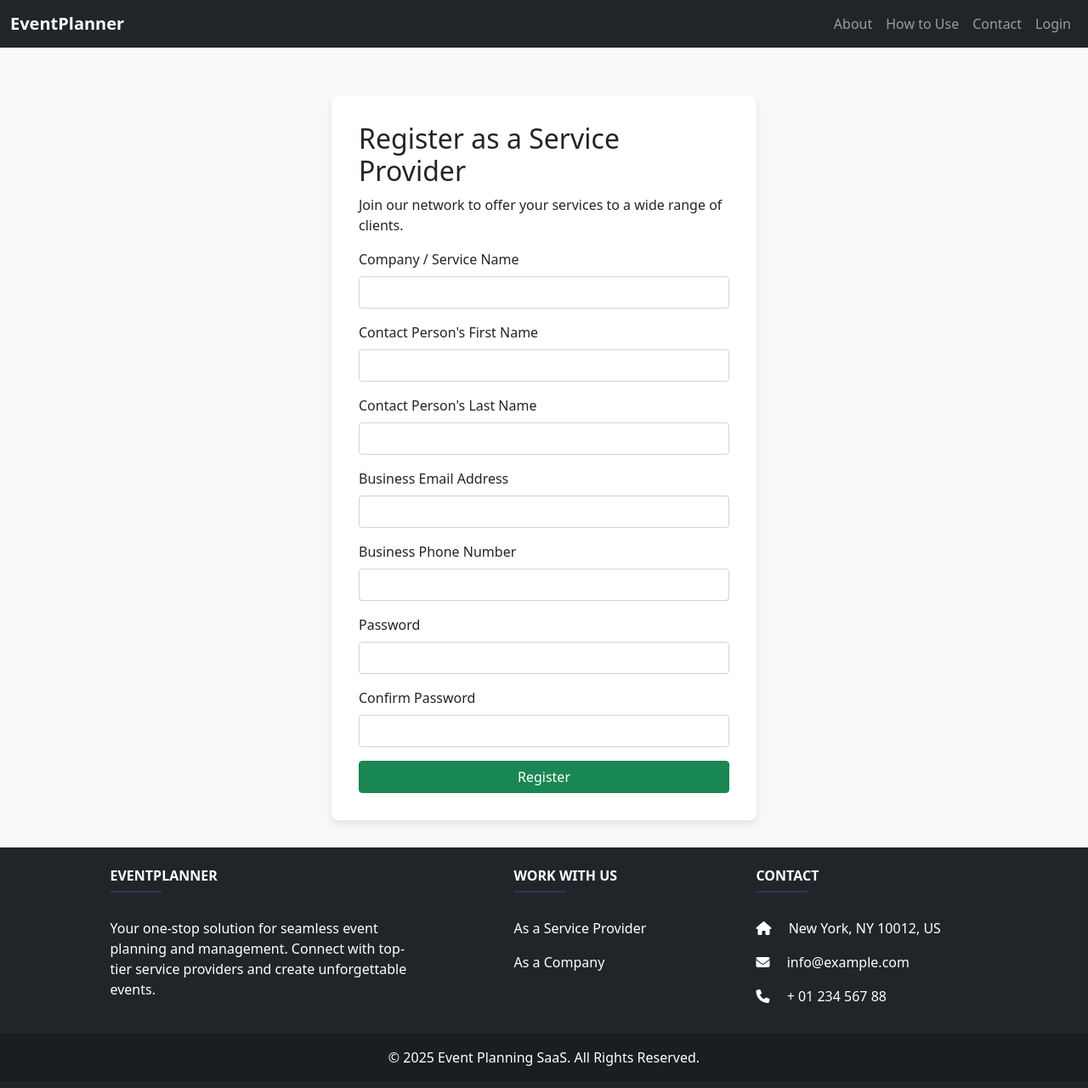
After one commit to Shakes074/TestingJules, a PHP site: page /event-planning-sprint/register_provider.php in a window 1280 px wide. The commit adds this page. Shown: the whole page at 85% size. Run offline with PHP 8.4, Linux system fonts and the light colour scheme; some libraries are stand-ins or nearby versions.

Commit message:
Feat: Redesign homepage and create role-specific registration flows

```diff
--- a/css/style.css
+++ b/css/style.css
@@ -1,6 +1,9 @@
 /* General Body Styles */
 body {
     background-color: #f8f9fa;
+    display: flex;
+    flex-direction: column;
+    min-height: 100vh;
 }
 
 /* Navbar */
@@ -10,7 +13,7 @@ body {
 
 /* Main Container */
 .container {
-    min-height: 80vh;
+    flex: 1;
 }
 
 /* Forms */
@@ -23,9 +26,28 @@ body {
     box-shadow: 0 4px 8px rgba(0,0,0,0.1);
 }
 
+/* Homepage Hero Section */
+.hero-section {
+    background: url('https://images.unsplash.com/photo-1511795409834-ef04bbd51725?q=80&w=2070&auto=format&fit=crop') no-repeat center center;
+    background-size: cover;
+}
+
+/* Homepage Planner Sections */
+.planner-section {
+    transition: transform .2s;
+}
+.planner-section:hover {
+    transform: scale(1.05);
+}
+
 /* Footer */
 footer {
-    position: relative;
-    bottom: 0;
     width: 100%;
+    flex-shrink: 0;
 }
+footer a {
+    text-decoration: none;
+}
+footer a:hover {
+    text-decoration: underline;
+}
--- /dev/null
+++ b/register_provider.php
@@ -0,0 +1,102 @@
+<?php
+require_once 'templates/header.php';
+require_once 'includes/functions.php';
+
+$errors = [];
+
+if ($_SERVER["REQUEST_METHOD"] == "POST") {
+    $role_id = 3; // Service Provider
+    $first_name = trim(filter_input(INPUT_POST, 'first_name', FILTER_SANITIZE_STRING));
+    $last_name = trim(filter_input(INPUT_POST, 'last_name', FILTER_SANITIZE_STRING));
+    $email = trim(filter_input(INPUT_POST, 'email', FILTER_VALIDATE_EMAIL));
+    $password = $_POST['password'];
+    $confirm_password = $_POST['confirm_password'];
+    $phone_number = trim(filter_input(INPUT_POST, 'phone_number', FILTER_SANITIZE_STRING));
+    $company_name = trim(filter_input(INPUT_POST, 'company_name', FILTER_SANITIZE_STRING));
+
+    if (empty($first_name)) { $errors[] = "Your first name is required."; }
+    if (empty($last_name)) { $errors[] = "Your last name is required."; }
+    if (empty($email)) { $errors[] = "A valid email is required."; }
+    if (empty($password) || strlen($password) < 8) { $errors[] = "Password must be at least 8 characters long."; }
+    if ($password !== $confirm_password) { $errors[] = "Passwords do not match."; }
+    if (empty($company_name)) { $errors[] = "Company/Service name is required."; }
+
+    if (empty($errors)) {
+        $stmt = $conn->prepare("SELECT user_id FROM users WHERE email = ?");
+        $stmt->bind_param("s", $email);
+        $stmt->execute();
+        $stmt->store_result();
+        if ($stmt->num_rows > 0) {
+            $errors[] = "An account with this email already exists.";
+        }
+        $stmt->close();
+    }
+
+    if (empty($errors)) {
+        $hashed_password = password_hash($password, PASSWORD_DEFAULT);
+        $otp = generate_otp();
+        $otp_expiry = date('Y-m-d H:i:s', strtotime('+10 minutes'));
+
+        $conn->begin_transaction();
+        try {
+            $stmt = $conn->prepare("INSERT INTO users (role_id, first_name, last_name, email, password, phone_number, otp, otp_expires_at) VALUES (?, ?, ?, ?, ?, ?, ?, ?)");
+            $stmt->bind_param("isssssss", $role_id, $first_name, $last_name, $email, $hashed_password, $phone_number, $otp, $otp_expiry);
+            $stmt->execute();
+            $user_id = $stmt->insert_id;
+            $stmt->close();
+
+            $stmt = $conn->prepare("INSERT INTO service_providers (user_id, company_name) VALUES (?, ?)");
+            $stmt->bind_param("is", $user_id, $company_name);
+            $stmt->execute();
+            $stmt->close();
+
+            send_otp_email($email, $otp);
+            $conn->commit();
+            $_SESSION['registration_email'] = $email;
+            redirect('verify_otp.php');
+        } catch (Exception $e) {
+            $conn->rollback();
+            $errors[] = "Registration failed. Please try again.";
+        }
+    }
+}
+?>
+
+<div class="form-container">
+    <h2>Register as a Service Provider</h2>
+    <p>Join our network to offer your services to a wide range of clients.</p>
+    <?php if (!empty($errors)) { echo "<div class='alert alert-danger'>" . implode("<br>", $errors) . "</div>"; } ?>
+    <form action="register_provider.php" method="post">
+        <div class="mb-3">
+            <label for="company_name" class="form-label">Company / Service Name</label>
+            <input type="text" class="form-control" id="company_name" name="company_name" required>
+        </div>
+        <div class="mb-3">
+            <label for="first_name" class="form-label">Contact Person's First Name</label>
+            <input type="text" class="form-control" id="first_name" name="first_name" required>
+        </div>
+        <div class="mb-3">
+            <label for="last_name" class="form-label">Contact Person's Last Name</label>
+            <input type="text" class="form-control" id="last_name" name="last_name" required>
+        </div>
+        <div class="mb-3">
+            <label for="email" class="form-label">Business Email Address</label>
+            <input type="email" class="form-control" id="email" name="email" required>
+        </div>
+        <div class="mb-3">
+            <label for="phone_number" class="form-label">Business Phone Number</label>
+            <input type="tel" class="form-control" id="phone_number" name="phone_number">
+        </div>
+        <div class="mb-3">
+            <label for="password" class="form-label">Password</label>
+            <input type="password" class="form-control" id="password" name="password" required>
+        </div>
+        <div class="mb-3">
+            <label for="confirm_password" class="form-label">Confirm Password</label>
+            <input type="password" class="form-control" id="confirm_password" name="confirm_password" required>
+        </div>
+        <button type="submit" class="btn btn-success w-100">Register</button>
+    </form>
+</div>
+
+<?php require_once 'templates/footer.php'; ?>
--- a/templates/footer.php
+++ b/templates/footer.php
@@ -1,10 +1,37 @@
 </div> <!-- /container -->
 
-<footer class="bg-dark text-white text-center p-3 mt-4">
-    <p>&copy; <?php echo date('Y'); ?> Event Planning SaaS. All Rights Reserved.</p>
+<footer class="bg-dark text-white pt-4 pb-2">
+    <div class="container text-center text-md-start">
+        <div class="row">
+            <div class="col-md-4 col-lg-4 col-xl-4 mx-auto mb-4">
+                <h6 class="text-uppercase fw-bold">EventPlanner</h6>
+                <hr class="mb-4 mt-0 d-inline-block mx-auto" style="width: 60px; background-color: #7c4dff; height: 2px"/>
+                <p>
+                    Your one-stop solution for seamless event planning and management. Connect with top-tier service providers and create unforgettable events.
+                </p>
+            </div>
+            <div class="col-md-4 col-lg-2 col-xl-2 mx-auto mb-4">
+                <h6 class="text-uppercase fw-bold">Work with Us</h6>
+                <hr class="mb-4 mt-0 d-inline-block mx-auto" style="width: 60px; background-color: #7c4dff; height: 2px"/>
+                <p><a href="register_provider.php" class="text-white">As a Service Provider</a></p>
+                <p><a href="register_company.php" class="text-white">As a Company</a></p>
+            </div>
+            <div class="col-md-4 col-lg-3 col-xl-3 mx-auto mb-md-0 mb-4">
+                <h6 class="text-uppercase fw-bold">Contact</h6>
+                <hr class="mb-4 mt-0 d-inline-block mx-auto" style="width: 60px; background-color: #7c4dff; height: 2px"/>
+                <p><i class="fas fa-home me-3"></i> New York, NY 10012, US</p>
+                <p><i class="fas fa-envelope me-3"></i> info@example.com</p>
+                <p><i class="fas fa-phone me-3"></i> + 01 234 567 88</p>
+            </div>
+        </div>
+    </div>
+    <div class="text-center p-3" style="background-color: rgba(0, 0, 0, 0.2)">
+        &copy; <?php echo date('Y'); ?> Event Planning SaaS. All Rights Reserved.
+    </div>
 </footer>
 
 <script src="https://cdn.jsdelivr.net/npm/bootstrap@5.1.3/dist/js/bootstrap.bundle.min.js"></script>
+<script src="https://kit.fontawesome.com/a076d05399.js" crossorigin="anonymous"></script> <!-- For social icons if needed -->
 <script src="<?php echo SITE_URL; ?>js/script.js"></script>
 </body>
 </html>
--- a/templates/header.php
+++ b/templates/header.php
@@ -18,6 +18,15 @@
         </button>
         <div class="collapse navbar-collapse" id="navbarNav">
             <ul class="navbar-nav ms-auto">
+                 <li class="nav-item">
+                    <a class="nav-link" href="<?php echo SITE_URL; ?>about.php">About</a>
+                </li>
+                 <li class="nav-item">
+                    <a class="nav-link" href="<?php echo SITE_URL; ?>how_to_use.php">How to Use</a>
+                </li>
+                 <li class="nav-item">
+                    <a class="nav-link" href="<?php echo SITE_URL; ?>contact.php">Contact</a>
+                </li>
                 <?php if (isset($_SESSION['user_id'])): ?>
                     <li class="nav-item">
                         <a class="nav-link" href="<?php echo SITE_URL; ?>dashboard.php">Dashboard</a>
@@ -29,9 +38,6 @@
                     <li class="nav-item">
                         <a class="nav-link" href="<?php echo SITE_URL; ?>login.php">Login</a>
                     </li>
-                    <li class="nav-item">
-                        <a class="nav-link" href="<?php echo SITE_URL; ?>register.php">Register</a>
-                    </li>
                 <?php endif; ?>
             </ul>
         </div>
```
Also changed, not shown: about.php (added, +16 -0 lines), contact.php (added, +27 -0 lines), how_to_use.php (added, +66 -0 lines), index.php (added, +29 -0 lines), register_client.php (added, +103 -0 lines), register_company.php (added, +104 -0 lines), register_planner.php (renamed from register.php, +16 -71 lines).
